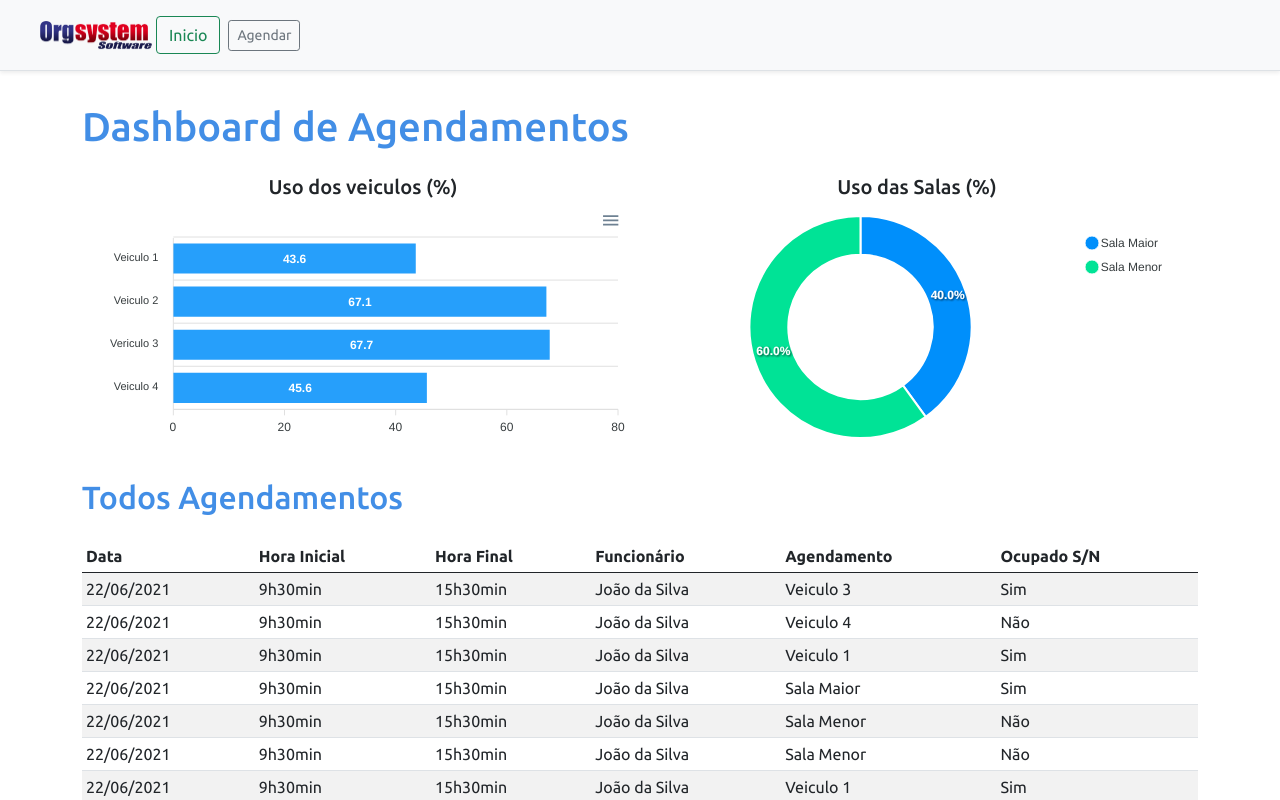
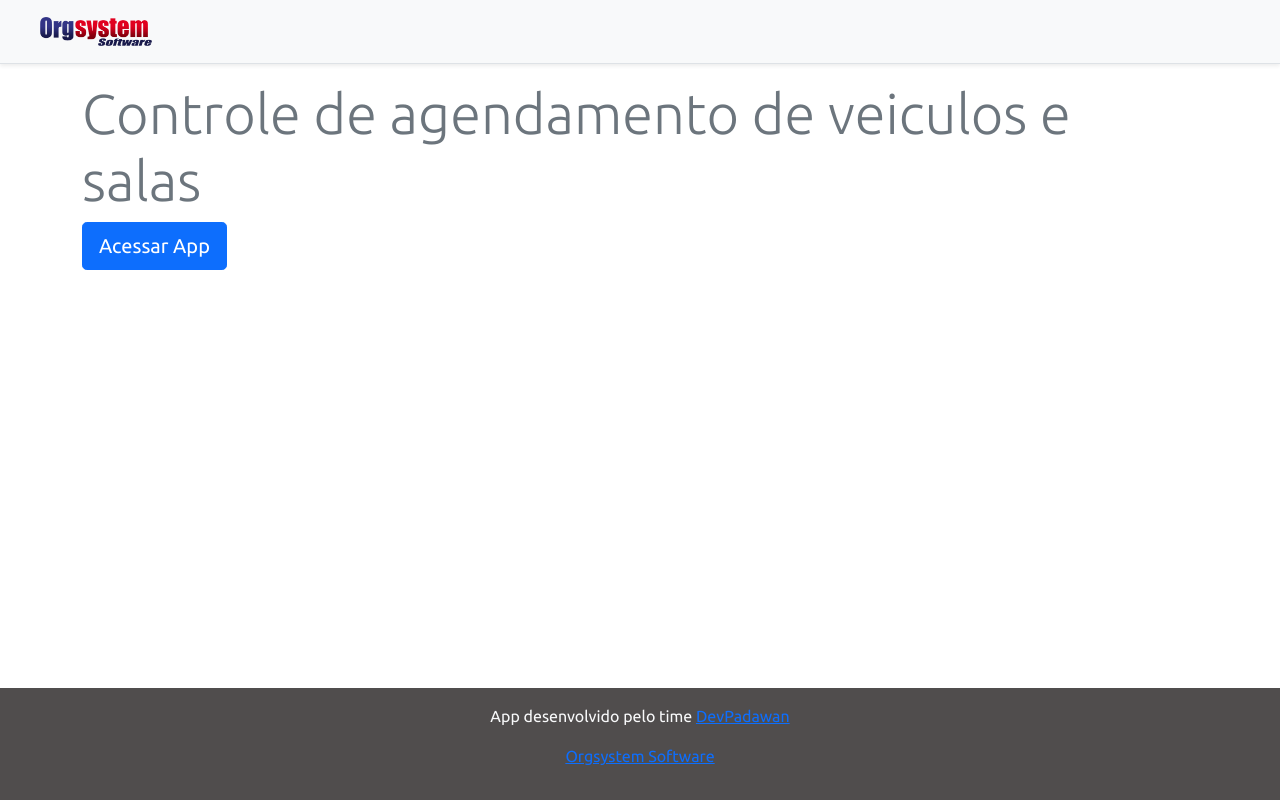
Before and after one commit to diegohfcelestino/org-reserva, a React (Create React App) app in the folder frontend/: page / in a window 1280 px wide. Shown: the top 800 px of the page. Built offline with nearby package versions, Linux system fonts and the light colour scheme.

Commit message:
Criado paginas e navegação

```diff
--- a/frontend/package.json
+++ b/frontend/package.json
@@ -3,15 +3,18 @@
   "version": "0.1.0",
   "private": true,
   "dependencies": {
+    "@material-ui/icons": "^4.11.2",
     "@popperjs/core": "2.9.2",
     "@testing-library/jest-dom": "^5.11.4",
     "@testing-library/react": "^11.1.0",
     "@testing-library/user-event": "^12.1.10",
     "apexcharts": "^3.26.2",
     "bootstrap": "^5.0.0",
+    "prop-types": "^15.7.2",
     "react": "^17.0.2",
     "react-apexcharts": "^1.3.9",
     "react-dom": "^17.0.2",
+    "react-router-dom": "^5.2.0",
     "react-scripts": "4.0.3",
     "web-vitals": "^1.0.1"
   },
--- a/frontend/src/App.js
+++ b/frontend/src/App.js
@@ -1,36 +1,10 @@
-import BarChart from "./components/BarChart";
-import DataTable from "./components/DataTable";
-import DonutChart from "./components/DonutChart";
-import Footer from "./components/Footer";
-import NavBar from "./components/NavBar";
+import React from 'react';
+import Routes from './Routes';
+
 
 function App() {
   return (
-    <>
-      <NavBar />
-      <div class="container">
-        <h1 class="text-primary py-3">Dashboard de Agendamentos</h1>
-
-        <div class="row px-3">
-          <div class="col-sm-6">
-            <h5 class="text-center test-secondary">Uso dos veiculos (%)</h5>
-            <BarChart />
-          </div>
-          <div class="col-sm-6">
-            <h5 class="text-center test-secondary">Uso das Salas (%)</h5>
-            <DonutChart />
-          </div>
-        </div>
-
-        <div class="py-3">
-          <h2 class="text-primary">Todos Agendamentos</h2>
-        </div>
-
-        <DataTable />
-      </div>
-
-      <Footer />
-    </>
+    <Routes />
   );
 }
 
--- /dev/null
+++ b/frontend/src/Routes.js
@@ -0,0 +1,22 @@
+import { BrowserRouter, Route, Switch } from "react-router-dom";
+import Login from "./pages/Login";
+import Main from "./pages/Main";
+
+const Routes = () => {
+    return (
+        <BrowserRouter>
+            <Switch>
+                <Route path="/" exact>
+                    <Login />
+                </Route>
+                <Route path="/main">
+                    <Main />
+                </Route>
+
+            </Switch>
+
+        </BrowserRouter>
+    );
+}
+
+export default Routes;
--- a/frontend/src/assets/css/styles.css
+++ b/frontend/src/assets/css/styles.css
@@ -5,9 +5,13 @@
     --color-secondary: #504d4d;
 }
 
+
+
+
 html, body {
     height: 100%;
     font-family: "Ubuntu", sans-serif;
+
 }
 
 #root {
--- a/frontend/src/components/NavBar/index.js
+++ b/frontend/src/components/NavBar/index.js
@@ -1,3 +1,4 @@
+import { Link } from 'react-router-dom';
 import Orgsystem from '../../assets/img/logo-org-tsplus.png'
 
 const NavBar = () => {
@@ -6,9 +7,9 @@ const NavBar = () => {
             <div class="d-flex flex-column flex-md-row align-items-center p-3 px-md-4 mb-3 bg-light border-bottom shadow-sm">
                 <div class="container-fluid">
                     <nav class="my-2 my-md-0 mr-md-3">
-                        <img src={Orgsystem} alt="Orgsystem" width="120" />
-                        <button class="btn btn-outline-success me-2" type="button">Inicio</button>
-                        <button class="btn btn-sm btn-outline-secondary" type="button">Agendar</button>
+                        <Link to="/">
+                            <img src={Orgsystem} alt="Orgsystem" width="120" />
+                        </Link>
                     </nav>
 
                 </div>
--- /dev/null
+++ b/frontend/src/pages/Login/index.js
@@ -0,0 +1,23 @@
+import { Link } from 'react-router-dom';
+import Footer from '../../components/Footer';
+import NavBar from '../../components/NavBar';
+const Login = () => {
+
+
+    return (
+        <>
+            <NavBar />
+            <div class="container">
+                <div class="jumbotron">
+                    <h1 class="display-4 text-secondary">Controle de agendamento de veiculos e salas</h1>
+                </div>
+                <Link class="btn btn-primary btn-lg" to="/main">
+                    Acessar App
+                </Link>
+            </div>
+            <Footer />
+        </>
+    );
+}
+
+export default Login;
--- /dev/null
+++ b/frontend/src/pages/Main/index.js
@@ -0,0 +1,40 @@
+import React from 'react';
+import BarChart from '../../components/BarChart';
+import DataTable from '../../components/DataTable';
+import DonutChart from '../../components/DonutChart';
+import Footer from '../../components/Footer';
+import NavBar from '../../components/NavBar';
+
+const Main = () => {
+    return (
+        <>
+            <NavBar />
+            <div class="container">
+                <h1 class="text-primary py-3">Dashboard de Agendamentos</h1>
+
+                <div class="row px-3">
+                    <div class="col-sm-6">
+                        <h5 class="text-center test-secondary">Uso dos veiculos (%)</h5>
+                        <BarChart />
+                    </div>
+                    <div class="col-sm-6">
+                        <h5 class="text-center test-secondary">Uso das Salas (%)</h5>
+                        <DonutChart />
+                    </div>
+                </div>
+
+                <div class="py-3">
+                    <h2 class="text-primary">Todos Agendamentos</h2>
+                </div>
+
+                <DataTable />
+            </div>
+
+            <Footer />
+
+
+        </>
+    );
+}
+
+export default Main;
```
Also changed, not shown: frontend/src/assets/img/background.png (added), 1 other file (tests, documents, lock files or other folders).
